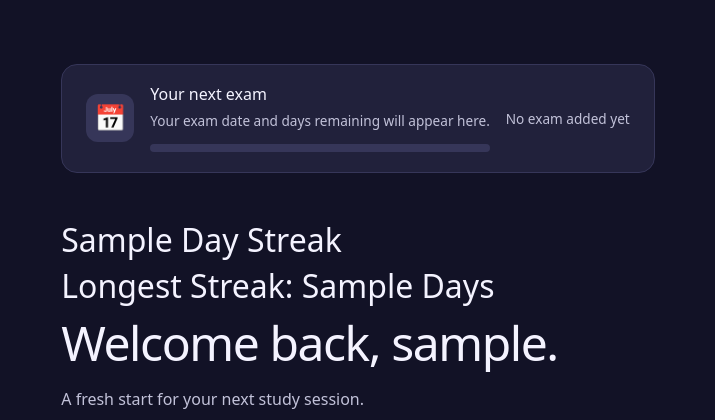
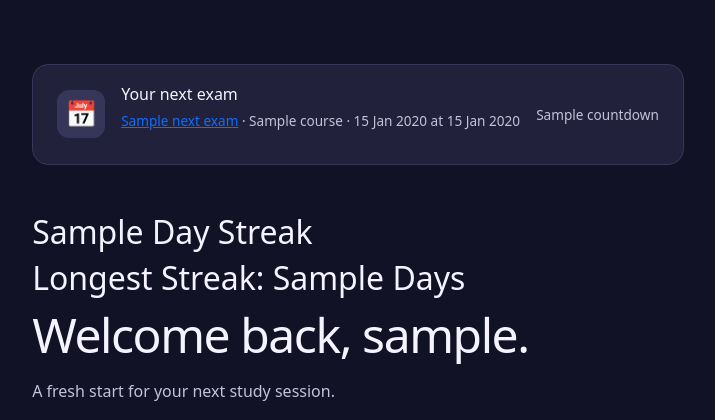
Before and after one commit to mamc28/Group3Proj, a Node server app: template ProjectSourceCode/src/views/pages/home.hbs in a window 1280 px wide. Shown: the part 84-504 px from the top of the page, without its empty margins (282-997 px from the left). Run offline with Node 20, Linux system fonts and the light colour scheme; the template is opened without the code that fills it: most values are stand-ins (such as "Sample title", 1, 10 or a date in 2020); some libraries are stand-ins or nearby versions.

Commit message:
Added the next upcoming exam on the Home dashboard

```diff
--- a/ProjectSourceCode/src/index.js
+++ b/ProjectSourceCode/src/index.js
@@ -100,16 +100,31 @@ app.get('/home', auth, async (req, res) => {
        WHERE user_id = $1`,
       [userId]
     );
-
-
-
+    const nextExam = await db.oneOrNone(
+      `SELECT e.title, e.course,
+              TO_CHAR(e.exam_date, 'FMMonth FMDD, YYYY') AS "displayDate",
+              TO_CHAR(e.start_time, 'FMHH12:MI AM') AS "displayTime",
+              e.exam_date - (CURRENT_TIMESTAMP AT TIME ZONE
+                COALESCE(NULLIF(u.timezone, ''), 'UTC'))::date AS "daysUntil"
+       FROM exams e
+       JOIN users u ON u.user_id = e.user_id
+       WHERE e.user_id = $1
+         AND e.exam_date >= (CURRENT_TIMESTAMP AT TIME ZONE
+           COALESCE(NULLIF(u.timezone, ''), 'UTC'))::date
+       ORDER BY e.exam_date ASC, e.start_time ASC NULLS LAST, e.exam_id ASC
+       LIMIT 1`,
+      [userId]
+    );
+    if (nextExam) {
+      nextExam.countdown = nextExam.daysUntil === 0 ? 'Today' :
+        nextExam.daysUntil === 1 ? 'Tomorrow' : `In ${nextExam.daysUntil} days`;
+    }
 
     res.render('pages/home', {
       isHome: true,
       username: req.session.user.username,
       recentSets,
-
-
+      nextExam,
       currentStreak: streak ? streak.current_streak : 0,
       longestStreak: streak ? streak.longest_streak : 0,
       lastLoginDate: streak ? streak.last_login_date : null
--- a/ProjectSourceCode/src/views/pages/home.hbs
+++ b/ProjectSourceCode/src/views/pages/home.hbs
@@ -4,12 +4,17 @@
     <span class="calendar-icon" aria-hidden="true">&#128197;</span>
     <div class="exam-summary">
       <h2 class="exam-heading" id="exam-heading">Your next exam</h2>
-      <p class="exam-description">Your exam date and days remaining will appear here.</p>
-      <div class="exam-progress-track" role="progressbar" aria-label="Exam preparation: no exam added" aria-valuemin="0" aria-valuemax="100" aria-valuenow="0">
-        <span class="exam-progress-fill"></span>
-      </div>
+      {{#if nextExam}}
+        <p class="exam-description">
+          <a href="/exams">{{nextExam.title}}</a>
+          {{#if nextExam.course}} · {{nextExam.course}}{{/if}}
+          · {{nextExam.displayDate}}{{#if nextExam.displayTime}} at {{nextExam.displayTime}}{{/if}}
+        </p>
+      {{else}}
+        <p class="exam-description">No upcoming exams. Add one on the <a href="/exams">Exams page</a>.</p>
+      {{/if}}
     </div>
-    <span class="exam-status">No exam added yet</span>
+    <span class="exam-status">{{#if nextExam}}{{nextExam.countdown}}{{else}}No exam scheduled{{/if}}</span>
   </section>
 
   <div class="streak-container">
```
Also changed, not shown: ProjectSourceCode/test/progress.spec.js (+22 -0 lines).
